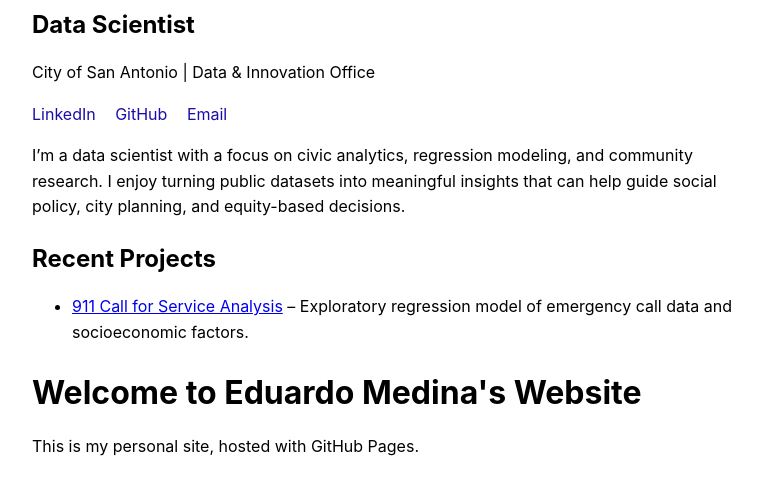
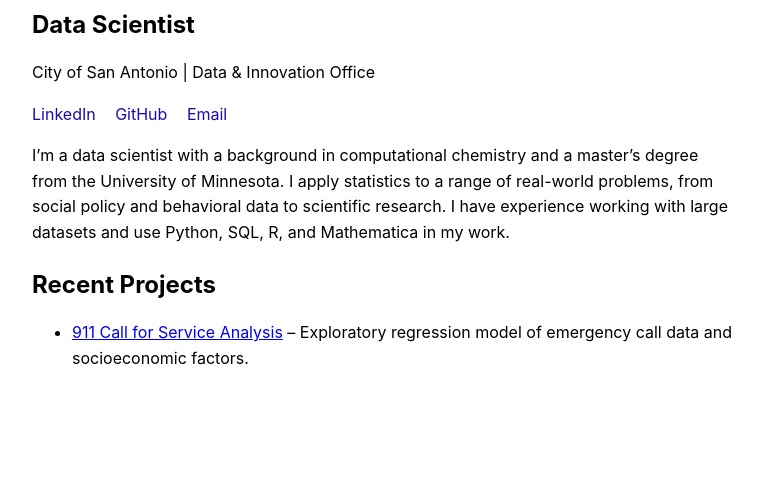
Before and after one commit to eduardomedina0/eduardomedina0.github.io, a plain HTML site: page index.html in a window 1280 px wide. Shown: the part 279-774 px from the top of the page, without its empty margins (258-1020 px from the left). Drawn offline with Linux system fonts and the light colour scheme.

```diff
--- a/index.html
+++ b/index.html
@@ -47,8 +47,7 @@
   </div>
 
   <p>
-    I’m a data scientist with a focus on civic analytics, regression modeling, and community research.
-    I enjoy turning public datasets into meaningful insights that can help guide social policy, city planning, and equity-based decisions.
+  I’m a data scientist with a background in computational chemistry and a master’s degree from the University of Minnesota. I apply statistics to a range of real-world problems, from social policy and behavioral data to scientific research. I have experience working with large datasets and use Python, SQL, R, and Mathematica in my work.
   </p>
 
   <h2>Recent Projects</h2>
@@ -67,8 +66,4 @@
   <meta charset="UTF-8">
   <title>Eduardo Medina</title>
 </head>
-<body>
-  <h1>Welcome to Eduardo Medina's Website</h1>
-  <p>This is my personal site, hosted with GitHub Pages.</p>
-</body>
 </html>
```
